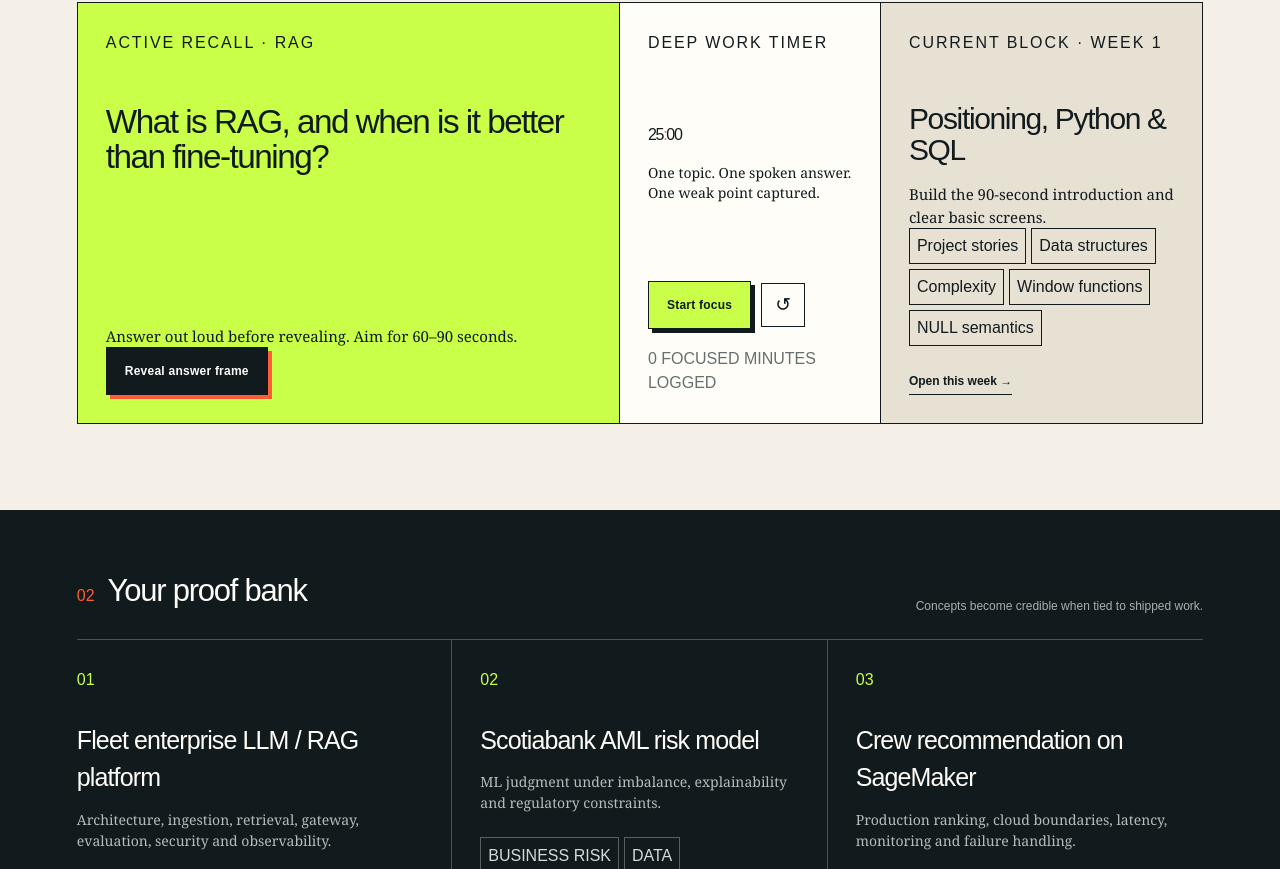
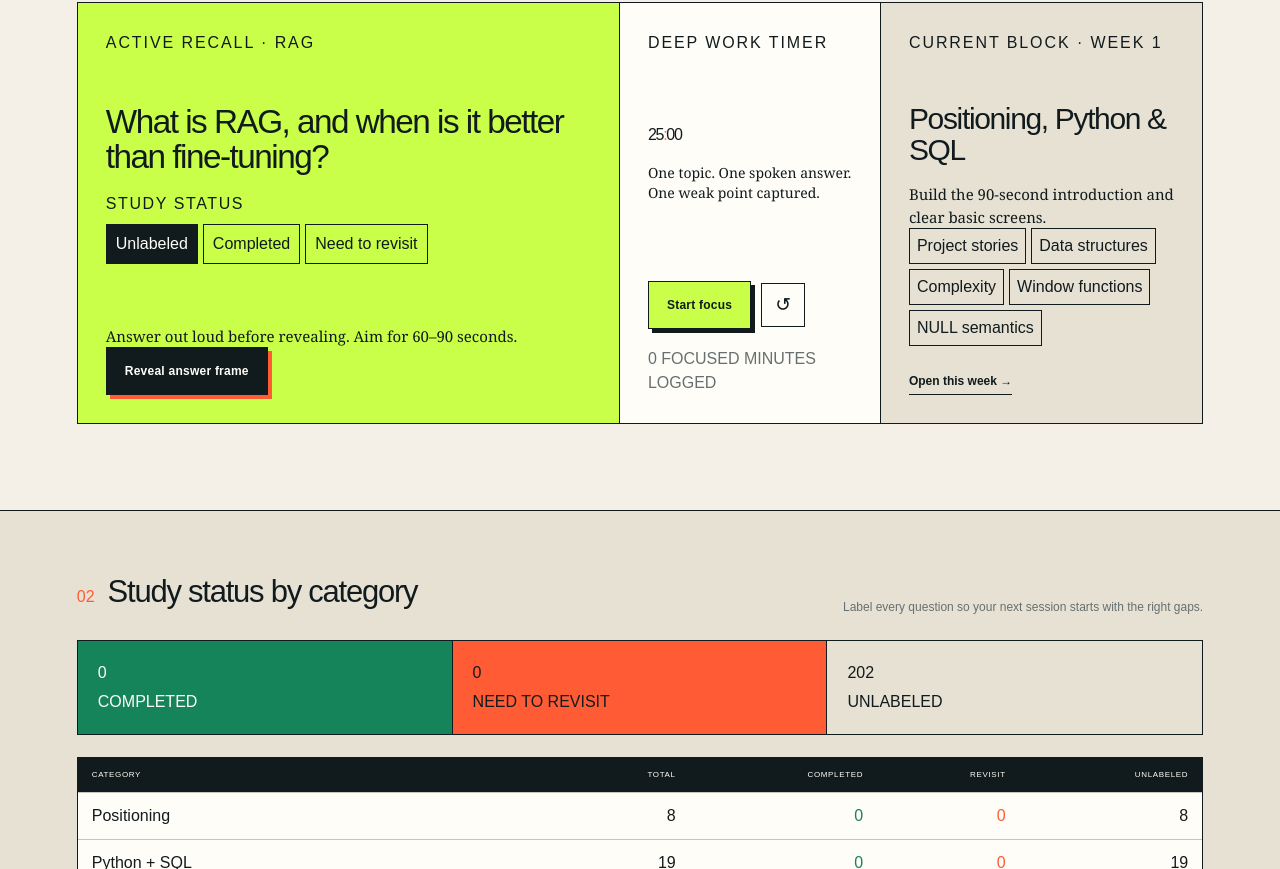
Before and after one commit to LawZhou/ai-engineer-interview-lab, a Next.js app: page / in a window 1280 px wide. Shown: the part 791-1660 px from the top of the page. Built offline with nearby package versions, Linux system fonts and the light colour scheme.

Commit message:
Add per-question study status tracking

```diff
--- a/app/globals.css
+++ b/app/globals.css
@@ -104,6 +104,14 @@ main { min-height: calc(100vh - 78px); }
 .rating-row > span { font-size: 10px; font-weight: 800; margin-right: auto; }
 .rating-row button { border: 1px solid var(--ink); background: transparent; font-size: 9px; font-weight: 800; padding: 7px 8px; cursor: pointer; }
 .rating-row button:hover, .rating-row button.selected { background: var(--ink); color: var(--white); }
+.study-status-control { display: grid; gap: 8px; margin: 18px 0; }
+.study-status-control > span { font: 700 8px/1 var(--font-geist-mono), monospace; letter-spacing: .1em; }
+.study-status-control > div { display: flex; gap: 5px; flex-wrap: wrap; }
+.study-status-control button { border: 1px solid var(--ink); background: transparent; padding: 7px 9px; cursor: pointer; font: 700 9px/1 var(--font-geist-mono), monospace; }
+.study-status-control button.selected { background: var(--ink); color: var(--white); }
+.study-status-control button.selected.completed { background: var(--green); border-color: var(--green); }
+.study-status-control button.selected.revisit { background: var(--orange); border-color: var(--orange); }
+.study-status-control.compact { margin: 0 0 15px; }
 .timer-card { background: var(--white); }
 .timer-display { font: 750 clamp(48px, 5.4vw, 76px)/1 var(--font-geist-mono), monospace; letter-spacing: -.08em; margin-top: 68px; }
 .timer-display span { color: var(--orange); animation: pulse 1s infinite; }
@@ -118,6 +126,22 @@ main { min-height: calc(100vh - 78px); }
 .week-card .text-button { align-self: flex-start; }
 
 .proof-section { background: var(--ink); color: var(--white); padding: 58px 6vw 68px; }
+.status-section { padding: 58px 6vw 68px; border-top: 1px solid var(--ink); border-bottom: 1px solid var(--ink); background: var(--paper-deep); }
+.status-overview { display: grid; grid-template-columns: repeat(3, 1fr); border: 1px solid var(--ink); margin-bottom: 22px; }
+.status-overview > div { padding: 20px; display: grid; gap: 5px; border-right: 1px solid var(--ink); }
+.status-overview > div:last-child { border-right: 0; }
+.status-overview strong { font: 800 38px/1 var(--font-geist-mono), monospace; }
+.status-overview span { font: 700 9px/1 var(--font-geist-mono), monospace; text-transform: uppercase; }
+.status-overview > div:first-child { background: var(--green); color: var(--white); }
+.status-overview > div:nth-child(2) { background: var(--orange); }
+.status-table-wrap { overflow-x: auto; border: 1px solid var(--ink); background: var(--white); }
+.status-table { width: 100%; min-width: 680px; border-collapse: collapse; }
+.status-table th, .status-table td { padding: 11px 14px; border-bottom: 1px solid var(--line); text-align: right; font: 700 10px/1.2 var(--font-geist-mono), monospace; }
+.status-table th:first-child { text-align: left; }
+.status-table thead th { background: var(--ink); color: var(--white); text-transform: uppercase; font-size: 8px; letter-spacing: .08em; }
+.status-table tbody tr:last-child th, .status-table tbody tr:last-child td { border-bottom: 0; }
+.status-table .completed-count { color: var(--green); }
+.status-table .revisit-count { color: var(--orange); }
 .section-heading.light p { color: #a9b0af; }
 .story-grid { display: grid; grid-template-columns: repeat(3, 1fr); border-top: 1px solid #4b5354; }
 .story-grid article { padding: 28px 28px 8px 0; border-right: 1px solid #4b5354; min-height: 250px; }
@@ -146,7 +170,7 @@ select { appearance: none; border: 1px solid var(--ink); border-radius: 0; paddi
 .category-strip button.active, .category-strip button:hover, .segmented button.active, .roadmap-tabs button.active { background: var(--ink); color: var(--white); }
 .library-summary { display: flex; justify-content: space-between; font: 700 9px/1 var(--font-geist-mono), monospace; text-transform: uppercase; border-bottom: 1px solid var(--ink); padding: 10px 0; }
 .concept-row { border-bottom: 1px solid var(--ink); }
-.concept-summary { width: 100%; border: 0; background: transparent; padding: 19px 0; display: grid; grid-template-columns: 55px 1fr 120px 30px; align-items: center; gap: 20px; text-align: left; cursor: pointer; }
+.concept-summary { width: 100%; border: 0; background: transparent; padding: 19px 0; display: grid; grid-template-columns: 55px 1fr 110px 120px 30px; align-items: center; gap: 20px; text-align: left; cursor: pointer; }
 .concept-row.open { background: var(--white); margin: 0 -2vw; padding: 0 2vw; }
 .concept-number { font: 700 11px/1 var(--font-geist-mono), monospace; color: var(--muted); }
 .concept-title { display: grid; gap: 5px; }
@@ -156,6 +180,10 @@ select { appearance: none; border: 1px solid var(--ink); border-radius: 0; paddi
 .mastery-dot::before { content: ""; width: 8px; height: 8px; border-radius: 50%; background: var(--orange); }
 .mastery-dot.m1::before { background: #e3b520; }
 .mastery-dot.m2::before { background: var(--green); }
+.study-status-tag { justify-self: start; border: 1px solid var(--line); padding: 5px 7px; font: 700 8px/1 var(--font-geist-mono), monospace; text-transform: uppercase; white-space: nowrap; }
+.study-status-tag.completed { background: var(--green); border-color: var(--green); color: var(--white); }
+.study-status-tag.revisit { background: var(--orange); border-color: var(--orange); color: var(--ink); }
+.study-status-tag.unlabeled { color: var(--muted); }
 .expand { font-size: 25px; font-weight: 300; text-align: right; }
 .concept-detail { display: grid; grid-template-columns: 1.5fr .8fr; gap: 5vw; padding: 22px 55px 32px; }
 .answer-tools { display: flex; align-items: center; justify-content: space-between; gap: 15px; }
@@ -312,6 +340,7 @@ footer { display: flex; justify-content: space-between; gap: 20px; padding: 22px
   .rubric-checks label { border-bottom: 1px solid var(--ink); }
   .design-workbench, .gate-layout { grid-template-columns: 1fr; }
   .cadence-grid { grid-template-columns: repeat(4, 1fr); }
+  .status-table-wrap { scrollbar-color: var(--orange) var(--paper); }
   .cadence-grid div { border-bottom: 1px solid var(--ink); }
   .gate-intro { position: static; }
 }
@@ -319,7 +348,7 @@ footer { display: flex; justify-content: space-between; gap: 20px; padding: 22px
 @media (max-width: 700px) {
   .readiness-chip small { display: none; }
   .readiness-chip { padding-left: 12px; }
-  .hero-section, .mission-section, .page-section, .proof-section { padding-left: 20px; padding-right: 20px; }
+  .hero-section, .mission-section, .status-section, .page-section, .proof-section { padding-left: 20px; padding-right: 20px; }
   .hero-section { padding-top: 38px; }
   .hero-copy h1, .page-title h1 { font-size: 47px; }
   .hero-copy p { font-size: 17px; }
@@ -333,8 +362,8 @@ footer { display: flex; justify-content: space-between; gap: 20px; padding: 22px
   .filter-bar { grid-template-columns: 1fr; }
   .filter-bar select { height: 44px; }
   .concept-summary { grid-template-columns: 35px 1fr 25px; gap: 9px; }
-  .mastery-dot { grid-column: 2; }
-  .expand { grid-column: 3; grid-row: 1 / 3; }
+  .study-status-tag, .mastery-dot { grid-column: 2; }
+  .expand { grid-column: 3; grid-row: 1 / 4; }
   .concept-detail { padding: 18px 0 28px; }
   .mock-layout { grid-template-columns: 1fr; }
   .mock-controls { min-height: 220px; }
@@ -350,6 +379,9 @@ footer { display: flex; justify-content: space-between; gap: 20px; padding: 22px
   .timeline article { grid-template-columns: 50px 1fr; gap: 15px; }
   .week-outcome { grid-column: 2; border-left: 0; border-top: 1px solid var(--line); padding: 15px 0 0; }
   .roadmap-stat { max-width: 260px; }
+  .status-overview { grid-template-columns: 1fr; }
+  .status-overview > div { border-right: 0; border-bottom: 1px solid var(--ink); }
+  .status-overview > div:last-child { border-bottom: 0; }
   .gate-list label { grid-template-columns: 24px 30px 1fr; }
   .gate-list label > small { grid-column: 3; text-align: left; }
   footer { flex-direction: column; }
--- a/app/page.tsx
+++ b/app/page.tsx
@@ -12,8 +12,10 @@ import {
 
 type View = "Today" | "Concepts" | "Interview lab" | "Roadmap";
 type Mastery = 0 | 1 | 2;
+type QuestionStatus = "completed" | "revisit";
 type StudyState = {
   mastery: Record<string, Mastery>;
+  questionStatus: Record<string, QuestionStatus>;
   completedWeeks: number[];
   gate: boolean[];
   attempts: number;
@@ -23,6 +25,7 @@ type StudyState = {
 
 const EMPTY_STATE: StudyState = {
   mastery: {},
+  questionStatus: {},
   completedWeeks: [],
   gate: readinessGate.map(() => false),
   attempts: 0,
@@ -34,6 +37,11 @@ const masteryLabel: Record<Mastery, string> = {
   0: "Needs repair",
   1: "Can explain",
   2: "Interview ready",
+};
+
+const questionStatusLabel: Record<QuestionStatus, string> = {
+  completed: "Completed",
+  revisit: "Need to revisit",
 };
 
 const defaultRubric = ["Clear definition", "Concrete example", "Tradeoff", "Failure mode", "Production concern"];
@@ -172,6 +180,27 @@ async function copyForAi(card: (typeof cards)[number], learnerNote?: string) {
   }
 }
 
+function StudyStatusControl({
+  value,
+  onChange,
+  compact = false,
+}: {
+  value?: QuestionStatus;
+  onChange: (status?: QuestionStatus) => void;
+  compact?: boolean;
+}) {
+  return (
+    <div className={`study-status-control ${compact ? "compact" : ""}`} role="group" aria-label="Study status">
+      <span>STUDY STATUS</span>
+      <div>
+        <button className={!value ? "selected" : ""} aria-pressed={!value} onClick={() => onChange(undefined)}>Unlabeled</button>
+        <button className={value === "completed" ? "selected completed" : ""} aria-pressed={value === "completed"} onClick={() => onChange("completed")}>Completed</button>
+        <button className={value === "revisit" ? "selected revisit" : ""} aria-pressed={value === "revisit"} onClick={() => onChange("revisit")}>Need to revisit</button>
+      </div>
+    </div>
+  );
+}
+
 export default function Home() {
   const [view, setView] = useState<View>("Today");
   const [state, setState] = useState<StudyState>(EMPTY_STATE);
@@ -208,6 +237,15 @@ export default function Home() {
 
   const updateMastery = (id: string, score: Mastery) => {
     setState((current) => ({ ...current, mastery: { ...current.mastery, [id]: score } }));
+  };
+
+  const updateQuestionStatus = (id: string, status?: QuestionStatus) => {
+    setState((current) => {
+      const questionStatus = { ...current.questionStatus };
+      if (status) questionStatus[id] = status;
+      else delete questionStatus[id];
+      return { ...current, questionStatus };
+    });
   };
 
   const toggleWeek = (week: number) => {
@@ -251,16 +289,19 @@ export default function Home() {
             readiness={readiness}
             setView={setView}
             updateMastery={updateMastery}
+            updateQuestionStatus={updateQuestionStatus}
             setState={setState}
           />
         )}
-        {view === "Concepts" && <ConceptsView mastery={state.mastery} updateMastery={updateMastery} />}
+        {view === "Concepts" && <ConceptsView mastery={state.mastery} questionStatus={state.questionStatus} updateMastery={updateMastery} updateQuestionStatus={updateQuestionStatus} />}
         {view === "Interview lab" && (
           <InterviewLab
             notes={state.notes}
             mastery={state.mastery}
+            questionStatus={state.questionStatus}
             updateNote={updateNote}
             updateMastery={updateMastery}
+            updateQuestionStatus={updateQuestionStatus}
             recordAttempt={() => setState((current) => ({ ...current, attempts: current.attempts + 1 }))}
           />
         )}
@@ -283,6 +324,7 @@ function TodayView({
   readiness,
   setView,
   updateMastery,
+  updateQuestionStatus,
   setState,
 }: {
   state: StudyState;
@@ -290,6 +332,7 @@ function TodayView({
   readiness: number;
   setView: (view: View) => void;
   updateMastery: (id: string, score: Mastery) => void;
+  updateQuestionStatus: (id: string, status?: QuestionStatus) => void;
   setState: React.Dispatch<React.SetStateAction<StudyState>>;
 }) {
   const [seconds, setSeconds] = useState(25 * 60);
@@ -297,6 +340,14 @@ function TodayView({
   const [revealed, setRevealed] = useState(false);
   const focusCard = cards[(todayIndex * 3 + state.attempts) % cards.length];
   const currentWeek = weeks.find((week) => !state.completedWeeks.includes(week.week)) ?? weeks[9];
+  const statusRows = Array.from(new Set(cards.map((card) => card.category))).map((category) => {
+    const categoryCards = cards.filter((card) => card.category === category);
+    const completed = categoryCards.filter((card) => state.questionStatus[card.id] === "completed").length;
+    const revisit = categoryCards.filter((card) => state.questionStatus[card.id] === "revisit").length;
+    return { category, total: categoryCards.length, completed, revisit, remaining: categoryCards.length - completed - revisit };
+  });
+  const completedTotal = Object.values(state.questionStatus).filter((status) => status === "completed").length;
+  const revisitTotal = Object.values(state.questionStatus).filter((status) => status === "revisit").length;
 
   useEffect(() => {
     if (!running) return;
@@ -353,6 +404,7 @@ function TodayView({
           <article className="focus-card accent-card">
             <div className="card-kicker">ACTIVE RECALL · {focusCard.category}</div>
             <h3>{focusCard.question}</h3>
+            <StudyStatusControl compact value={state.questionStatus[focusCard.id]} onChange={(status) => updateQuestionStatus(focusCard.id, status)} />
             {!revealed ? (
               <div className="recall-prompt">
                 <p>Answer out loud before revealing. Aim for 60–90 seconds.</p>
@@ -393,9 +445,29 @@ function TodayView({
         </div>
       </section>
 
+      <section className="status-section">
+        <div className="section-heading">
+          <div><span>02</span><h2>Study status by category</h2></div>
+          <p>Label every question so your next session starts with the right gaps.</p>
+        </div>
+        <div className="status-overview">
+          <div><strong>{completedTotal}</strong><span>Completed</span></div>
+          <div><strong>{revisitTotal}</strong><span>Need to revisit</span></div>
+          <div><strong>{cards.length - completedTotal - revisitTotal}</strong><span>Unlabeled</span></div>
+        </div>
+        <div className="status-table-wrap">
+          <table className="status-table">
+            <thead><tr><th>Category</th><th>Total</th><th>Completed</th><th>Revisit</th><th>Unlabeled</th></tr></thead>
+            <tbody>{statusRows.map((row) => (
+              <tr key={row.category}><th scope="row">{row.category}</th><td>{row.total}</td><td className="completed-count">{row.completed}</td><td className="revisit-count">{row.revisit}</td><td>{row.remaining}</td></tr>
+            ))}</tbody>
+          </table>
+        </div>
+      </section>
+
       <section className="proof-section">
         <div className="section-heading light">
-          <div><span>02</span><h2>Your proof bank</h2></div>
+          <div><span>03</span><h2>Your proof bank</h2></div>
           <p>Concepts become credible when tied to shipped work.</p>
         </div>
         <div className="story-grid">
@@ -413,7 +485,7 @@ function TodayView({
   );
 }
 
-function ConceptsView({ mastery, updateMastery }: { mastery: Record<string, Mastery>; updateMastery: (id: string, score: Mastery) => void }) {
+function ConceptsView({ mastery, questionStatus, updateMastery, updateQuestionStatus }: { mastery: Record<string, Mastery>; questionStatus: Record<string, QuestionStatus>; updateMastery: (id: string, score: Mastery) => void; updateQuestionStatus: (id: string, status?: QuestionStatus) => void }) {
   const categories = ["All", ...Array.from(new Set(cards.map((card) => card.category)))];
   const [category, setCategory] = useState("All");
   const [query, setQuery] = useState("");
@@ -458,7 +530,7 @@ function ConceptsView({ mastery, updateMastery }: { mastery: Record<string, Mast
       </div>
       <div className="library-summary">
         <span>{filtered.length} concepts</span>
-        <span>{Object.values(mastery).filter((value) => value === 2).length} interview ready</span>
+        <span>{Object.values(questionStatus).filter((value) => value === "completed").length} completed · {Object.values(questionStatus).filter((value) => value === "revisit").length} revisit</span>
       </div>
       <div className="concept-list">
         {filtered.map((card, index) => {
@@ -469,6 +541,7 @@ function ConceptsView({ mastery, updateMastery }: { mastery: Record<string, Mast
               <button className="concept-summary" onClick={() => setOpenCard(isOpen ? null : card.id)} aria-expanded={isOpen}>
                 <span className="concept-number">{String(index + 1).padStart(2, "0")}</span>
                 <span className="concept-title"><small>{card.category} · {card.priority}</small><strong>{card.question}</strong></span>
+                <span className={`study-status-tag ${questionStatus[card.id] ?? "unlabeled"}`}>{questionStatus[card.id] ? questionStatusLabel[questionStatus[card.id]] : "Unlabeled"}</span>
                 <span className={`mastery-dot m${score}`}>{masteryLabel[score]}</span>
                 <span className="expand">{isOpen ? "−" : "+"}</span>
               </button>
@@ -483,6 +556,7 @@ function ConceptsView({ mastery, updateMastery }: { mastery: Record<string, Mast
                   <div className="pressure-column">
                     <div><small>COMMON TRAP</small><p>{card.trap}</p></div>
                     <div className="follow-up-block"><small>FOLLOW-UP LADDER</small><ol>{getFollowUps(card).map((question) => <li key={question}>{question}</li>)}</ol></div>
+                    <StudyStatusControl value={questionStatus[card.id]} onChange={(status) => updateQuestionStatus(card.id, status)} />
                     <div className="rating-row vertical">
                       <small>RATE YOUR SPOKEN ANSWER</small>
                       <div><button className={score === 0 ? "selected" : ""} onClick={() => updateMastery(card.id, 0)}>Repair</button><button className={score === 1 ? "selected" : ""} onClick={() => updateMastery(card.id, 1)}>Clear</button><button className={score === 2 ? "selected" : ""} onClick={() => updateMastery(card.id, 2)}>Ready</button></div>
@@ -501,14 +575,18 @@ function ConceptsView({ mastery, updateMastery }: { mastery: Record<string, Mast
 function InterviewLab({
   notes,
   mastery,
+  questionStatus,
   updateNote,
   updateMastery,
+  updateQuestionStatus,
   recordAttempt,
 }: {
   notes: Record<string, string>;
   mastery: Record<string, Mastery>;
+  questionStatus: Record<string, QuestionStatus>;
   updateNote: (id: string, note: string) => void;
   updateMastery: (id: string, score: Mastery) => void;
+  updateQuestionStatus: (id: string, status?: QuestionStatus) => void;
   recordAttempt: () => void;
 }) {
   const [mode, setMode] = useState<"Mock answer" | "Design frame">("Mock answer");
@@ -639,6 +717,7 @@ function InterviewLab({
             {current.code && <pre className="question-code mock-code"><code>{current.code}</code></pre>}
             <div className={`answer-timer ${seconds <= 15 ? "urgent" : ""}`}><span>{String(Math.floor(seconds / 60)).padStart(2, "0")}</span>:<span>{String(seconds % 60).padStart(2, "0")}</span></div>
             <div className="mock-actions"><button className="primary" onClick={() => setRunning((value) => !value)}>{running ? "Pause" : seconds === answerSeconds ? `Start ${answerSeconds}-second answer` : "Resume"}</button><button className="copy-ai-button" onClick={handleCopy} title="Copy the question, your notes, answer frame and coaching instructions">{copyStatus === "copied" ? "Copied for AI ✓" : copyStatus === "failed" ? "Copy failed—try again" : "Copy Q+A for AI"}</button><button className="text-button" onClick={nextQuestion}>Skip question →</button></div>
+            <StudyStatusControl value={questionStatus[current.id]} onChange={(status) => updateQuestionStatus(current.id, status)} />
             <label className="notes-field"><span>Capture only what broke—not a transcript.</span><textarea value={notes[current.id] ?? ""} onChange={(event) => updateNote(current.id, event.target.value)} placeholder="Example: I defined it, but missed the tradeoff and production failure..." /></label>
             <div className="rubric-checks">
               {rubricItems.map((item, index) => (
```
Also changed, not shown: 1 other file (tests, documents, lock files or other folders).
